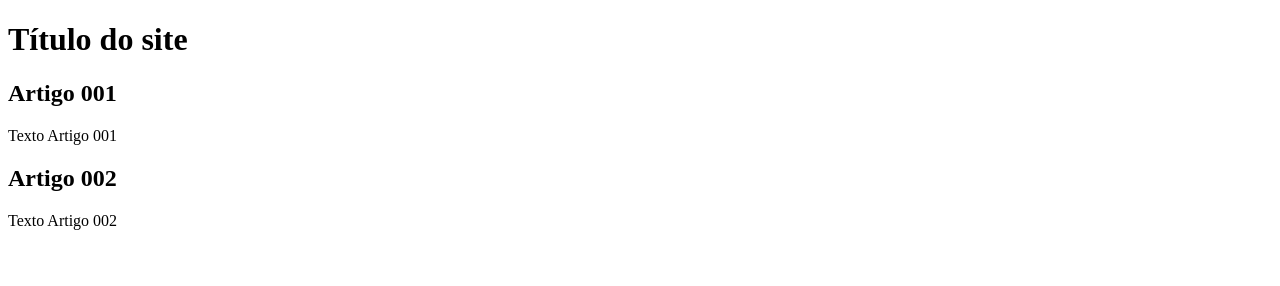
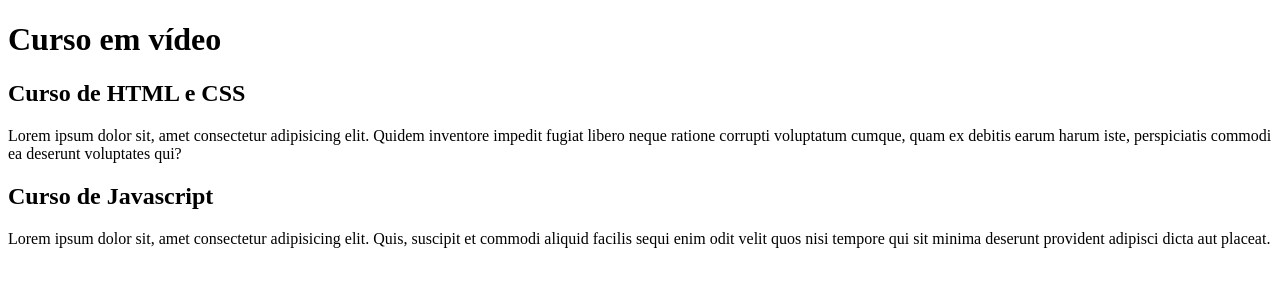
Before and after one commit to leoaguiar995/projeto-site, a plain HTML site: page index.html in a window 1280 px wide. Drawn offline with Linux system fonts and the light colour scheme.

Commit message:
Conteúdo do site principal
Inicio teste

```diff
--- a/index.html
+++ b/index.html
@@ -8,15 +8,15 @@
 <body>
     <main>
         <header>
-            <h1>Título do site</h1>
+            <h1>Curso em vídeo</h1>
         </header>
         <article>
-            <h2>Artigo 001</h2>
-            <p>Texto Artigo 001</p>
+            <h2>Curso de HTML e CSS</h2>
+            <p>Lorem ipsum dolor sit, amet consectetur adipisicing elit. Quidem inventore impedit fugiat libero neque ratione corrupti voluptatum cumque, quam ex debitis earum harum iste, perspiciatis commodi ea deserunt voluptates qui?</p>
         </article>
         <article>
-            <h2>Artigo 002</h2>
-            <p>Texto Artigo 002</p>
+            <h2>Curso de Javascript</h2>
+            <p>Lorem ipsum dolor sit, amet consectetur adipisicing elit. Quis, suscipit et commodi aliquid facilis sequi enim odit velit quos nisi tempore qui sit minima deserunt provident adipisci dicta aut placeat.</p>
         </article>
     </main>
 </body>
```
